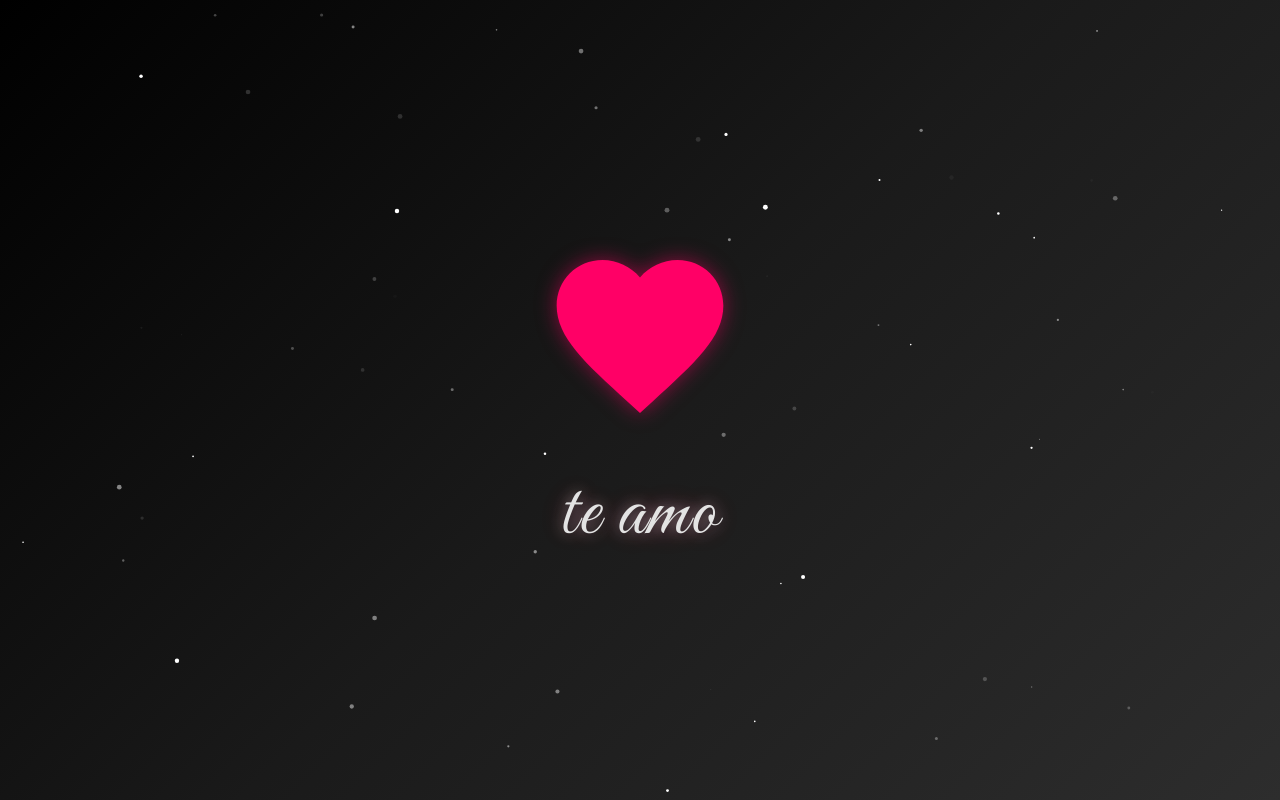
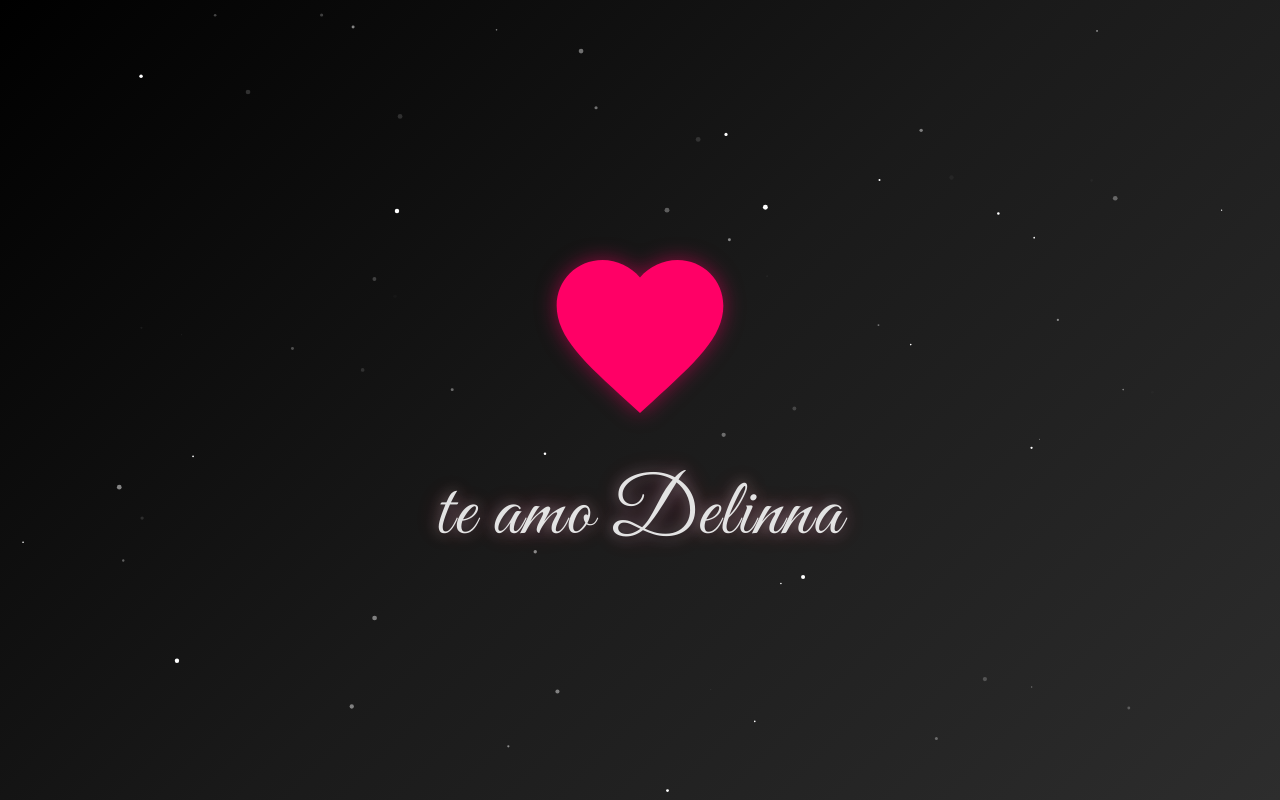
Before and after one commit to czanthonyyyy/idk, a plain HTML site: page index.html in a window 1280 px wide. Drawn offline with Linux system fonts and the light colour scheme.

Commit message:
Whatever

```diff
--- a/index.html
+++ b/index.html
@@ -265,7 +265,7 @@
         </div>
 
         <div class="text-container">
-            <div class="love-text">te amo</div>
+            <div class="love-text">te amo Delinna</div>
         </div>
     </div>
 
```
